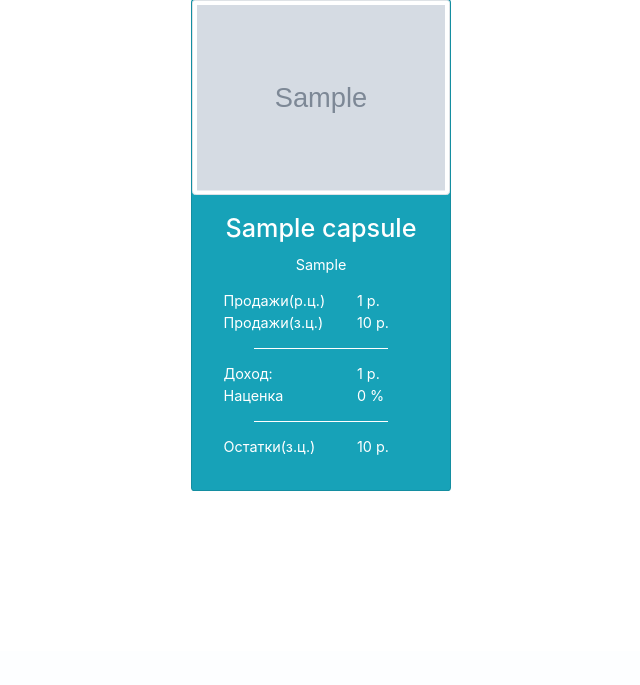
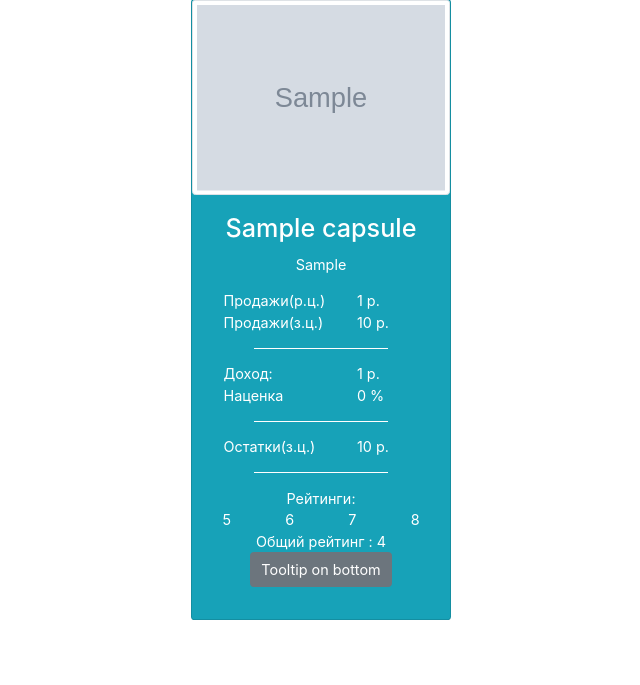
Before and after one commit to ruslanizz/skumaster3, a Django app: page /capsules/ in a window 1280 px wide. Shown: the part 149-834 px from the top of the page, without its empty margins (319-959 px from the left). Before the commit the page ends 640 px from the top, so only its background shows below. Run offline with Django 3.2, Linux system fonts and the light colour scheme; a user stored in the database is signed in; tables that the repository leaves empty hold one stand-in row (values such as "Sample post"); grey boxes marked "Sample" are stand-in pictures; some libraries are stand-ins or nearby versions.

Commit message:
start adding rating system to capsule page commit before changing CDN on index page

```diff
--- a/skuproject/frontend/templates/capsules.html
+++ b/skuproject/frontend/templates/capsules.html
@@ -136,6 +136,34 @@
                             </div>
                         </div>
 
+                        <hr class="border-1 border-white mx-5"/>
+                        Рейтинги:
+                        <div class="row">
+                            <div class="col px-0">
+                               5
+                            </div>
+
+                            <div class="col px-0">
+                               6
+                            </div>
+
+                            <div class="col px-0">
+                               7
+                            </div>
+
+                            <div class="col px-0">
+                                8
+                            </div>
+                        </div>
+
+                        Общий рейтинг : {{i.rating_income_minus_leftovers}}
+
+                        <script> $("[data-toggle=tooltip").tooltip(); </script>
+
+<button type="button" class="btn btn-secondary" data-toggle="tooltip" data-placement="bottom" title="Tooltip on bottom">
+  Tooltip on bottom
+</button>
+
 <!--                        Кол-во проданных: {{i.sizes_sold_quantity}} <br>-->
 <!--                        Кол-во в остатке: {{i.sizes_instock_quantity}} <br>-->
 <!--                        <hr class="border-1 border-white mx-5"/>-->
--- a/skuproject/products/models.py
+++ b/skuproject/products/models.py
@@ -40,6 +40,7 @@ class Season(models.Model):
     id = models.CharField(max_length=100, default='', primary_key=True, editable=True)
     img = models.ImageField(upload_to="", default="default.png", )
     user = models.ForeignKey(settings.AUTH_USER_MODEL, on_delete=models.CASCADE)
+    capsule_ratings_were_set = models.BooleanField(default=False, editable=False)
 
     def __str__(self):
         return f'{self.season_firstletters} - {self.name}   ({self.user})'
@@ -90,6 +91,7 @@ class Capsule(models.Model):
     id = models.CharField(max_length=100, default='', primary_key=True, editable=True)
     user = models.ForeignKey(settings.AUTH_USER_MODEL, on_delete=models.CASCADE)
     sku_ratings_were_set = models.BooleanField(default=False, editable=False)
+    rating_income_minus_leftovers = models.PositiveSmallIntegerField(default=0, editable=False)
 
     def __str__(self):
         return f'{self.capsule_firstletters} - {self.name}'
@@ -164,6 +166,10 @@ class Capsule(models.Model):
             return [[], []]
 
         return [quantitylist, sizeslist]
+
+    @property
+    def income_minus_leftovers(self):
+        return self.sku_income - self.sku_costsumm_instock
 
 
 class SKU(models.Model):
--- a/skuproject/products/serializers.py
+++ b/skuproject/products/serializers.py
@@ -37,7 +37,9 @@ class CapsuleSerializer(ModelSerializer):
                   'get_season_name',
                   'sold_sizes_forchart',
                   'sizes_sold_quantity',
-                  'sizes_instock_quantity'
+                  'sizes_instock_quantity',
+                  'income_minus_leftovers',
+                  'rating_income_minus_leftovers'
                           ]
 
 
--- a/skuproject/products/views.py
+++ b/skuproject/products/views.py
@@ -8,7 +8,7 @@ from rest_framework.viewsets import ModelViewSet
 
 from products.models import UploadedBaseInfo, Season, Capsule, SKU
 from products.serializers import UploadedBaseInfoSerializer, SeasonSerializer, CapsuleSerializer, SkuSerializer
-from products.services import handle_uploaded_file, upload_onway_bill, set_sku_ratings
+from products.services import handle_uploaded_file, upload_onway_bill, set_sku_ratings, set_capsule_ratings
 
 
 class UploadedBaseInfoView(ModelViewSet):
@@ -67,6 +67,13 @@ def upload_file(request):
 
 
 def capsules_page(request):
+    current_season = request.GET.get('season', None)
+    if current_season is not None:
+        oneentry = Season.objects.get(id=current_season, user=request.user)
+        if not oneentry.capsule_ratings_were_set:
+            set_capsule_ratings(current_season, request.user)
+            oneentry.capsule_ratings_were_set = True
+            oneentry.save()
     return render(request, 'capsules.html')
 
 
```
Also changed, not shown: skuproject/products/services.py (+15 -0 lines).
